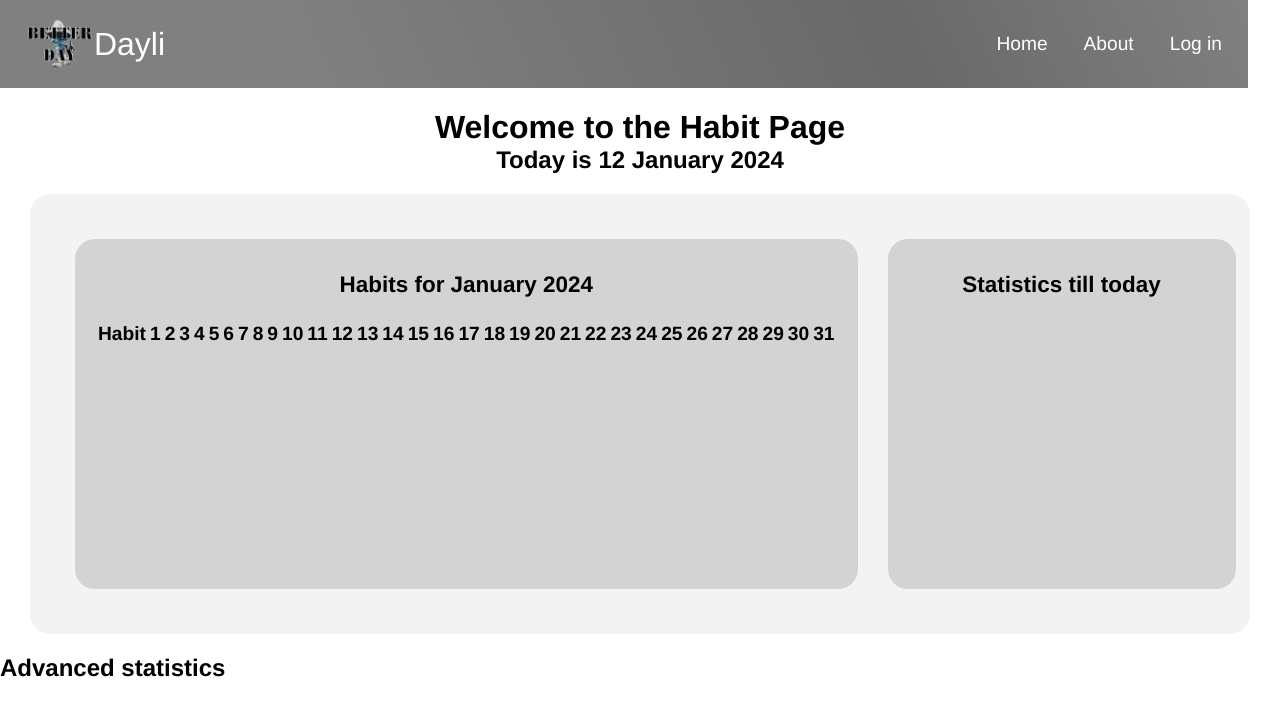
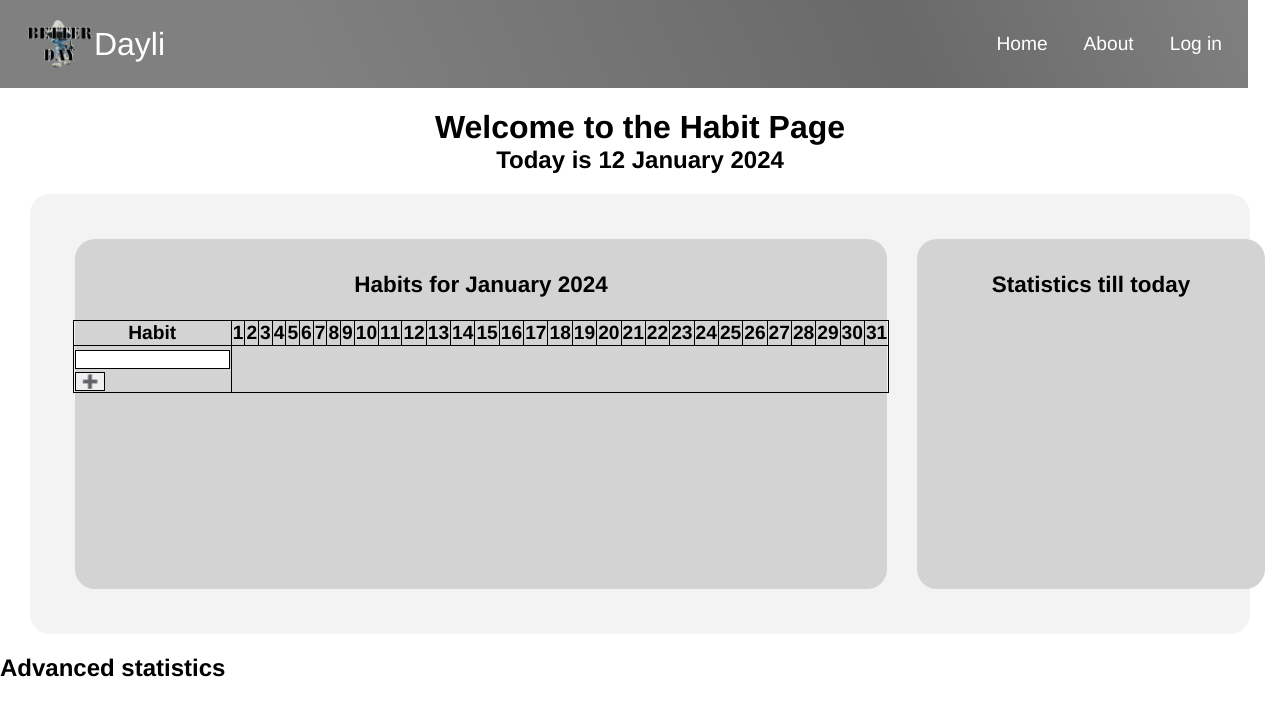
Before and after one commit to PiotrFoltyniewicz/Dayli, a React (Create React App) app in the folder ClientApp/: page /habit in a window 1280 px wide. Shown: the top 716 px of the page. Built offline with nearby package versions, Linux system fonts and the light colour scheme; no server answers.

Commit message:
Implemented habitTable on habitPage

```diff
--- a/ClientApp/src/components/HabitPage.js
+++ b/ClientApp/src/components/HabitPage.js
@@ -12,6 +12,8 @@ function HabitPage() {
     const chosenDate = new Date();
     const [habits, setHabits] = useState([]);
     const [habitList, setHabitList] = useState([]);
+    const newHabitTextRef = useRef(null);
+    const [newHabit, setNewHabit] = useState([]);
 
     async function getHabits() {
         const date = chosenDate;
@@ -90,7 +92,7 @@ function HabitPage() {
                     }
                 }
             }
-            toRender.push(<HabitRow key={name.title} title={name.title} habits={habitsToRow} />)
+            toRender.push(<HabitRow key={name.id} handleDeleteHabit={() => deleteHabit(name.id)} title={name.title} habits={habitsToRow} />)
         }
         return toRender;
     }
@@ -104,6 +106,58 @@ function HabitPage() {
         return toRender;
     }
 
+    function handleAddHabitChange(event) {
+        setNewHabit(event.target.value)
+    }
+
+    async function handleNewHabitSubmit() {
+        if (newHabit.length === 0) {
+            alert("Habit name can't be empty")
+            return;
+        }
+        const response1 = await fetch(`/api/habitList/add/${newHabit}`, {
+            method: 'PUT',
+            headers: {
+                'Authorization': `Bearer ${token}`,
+            },
+        });
+        const habitId = await response1.text();
+        if (!response1.ok) {
+            console.log('Error')
+        }
+        else {
+            const date = chosenDate;
+            const response2 = await fetch(`/api/habit/create/${date.getFullYear()}-${date.getMonth() + 1}-${1}:${date.getFullYear()}-${date.getMonth() + 1}-${new Date(date.getFullYear(), date.getMonth() + 1, 0).getDate()}`, {
+                method: 'PUT',
+                headers: {
+                    'Authorization': `Bearer ${token}`,
+                    'Content-Type': 'application/json'
+                },
+                body: JSON.stringify({array: [{ id: habitId, title: newHabit }]}),
+            });
+            if (!response2.ok) {
+                console.log('Error')
+            }
+        }
+        setNewHabit('');
+        newHabitTextRef.current.value = '';
+        getHabits();
+        getHabitList();
+    }
+
+    async function deleteHabit(id) {
+        const response = await fetch(`/api/habitList/delete/${id}`, {
+            method: 'DELETE',
+            headers: {
+                'Authorization': `Bearer ${token}`
+            },
+        });
+        if (!response.ok) {
+            console.log('Error')
+        }
+        getHabits();
+        getHabitList();
+    }
 
     return (
         <div className='habitPage'>
@@ -124,6 +178,14 @@ function HabitPage() {
                         <tbody>
                             {(habits.length !== 0 && habitList.length !== 0) && renderHabits()}
                         </tbody>
+                        <tfoot className='tableFoot'>
+                            <tr>
+                                <td>
+                                    <input type='text' ref={newHabitTextRef} onChange={handleAddHabitChange} />
+                                    <input type='submit' value='➕' onClick={handleNewHabitSubmit} />
+                                </td>
+                            </tr>
+                        </tfoot>
                     </table>
                 </section>
                 <section className='habitPage--main--stats'>
--- a/ClientApp/src/components/HabitRow.js
+++ b/ClientApp/src/components/HabitRow.js
@@ -3,12 +3,36 @@ import { useState } from 'react'
 export default function HabitRow(props) {
     const [habits, setHabits] = useState(props.habits)
     const { token, logoutToken } = useAuth();
+
+    async function changeHabitStatus(id) {
+
+
+        let updatedHabit = {};
+        for (let habit of habits) {
+            if (habit.id === id) {
+                updatedHabit = { ...habit, status: !habit.status }
+                break;
+            }
+        }
+        const response = await fetch(`/api/habit/update/${id}`, {
+            method: 'POST',
+            headers: {
+                'Content-Type': 'application/json',
+                'Authorization': `Bearer ${token}`
+            },
+            body: JSON.stringify(updatedHabit)
+        });
+    }
+
     return (
         <tr>
             <td>{props.title}</td>
             {props.habits.map(habit => (
                 <td key={habit.id}>
-                    <input type='checkbox' />
+                    <input type='checkbox' defaultChecked={habit.status} onChange={() => changeHabitStatus(habit.id) } />
                 </td>))}
+            <td>
+                <input type='button' value='❌' onClick={props.handleDeleteHabit} />
+            </td>
         </tr>);
 }
--- a/ClientApp/src/custom.css
+++ b/ClientApp/src/custom.css
@@ -438,9 +438,19 @@ body {
 .taskPage--main--stats--circleProgressbar, .habitPage--main--stats--circleProgressbar {
     width: 25%;
 }
-/* Responsive design */
-@media only screen and (max-width: 970px) {
-    .navbar {
+
+.habitPage--main--habitTable, .habitPage--main--habitTable *{
+    border: 1px solid black;
+    border-collapse: collapse;
+}
+
+.tableFoot{
+    border: none;
+}
+
+    /* Responsive design */
+    @media only screen and (max-width: 970px) {
+        .navbar {
         display: block;
         height: auto;
         padding: 5px;
```
Also changed, not shown: 2 other files (tests, documents, lock files or other folders).
